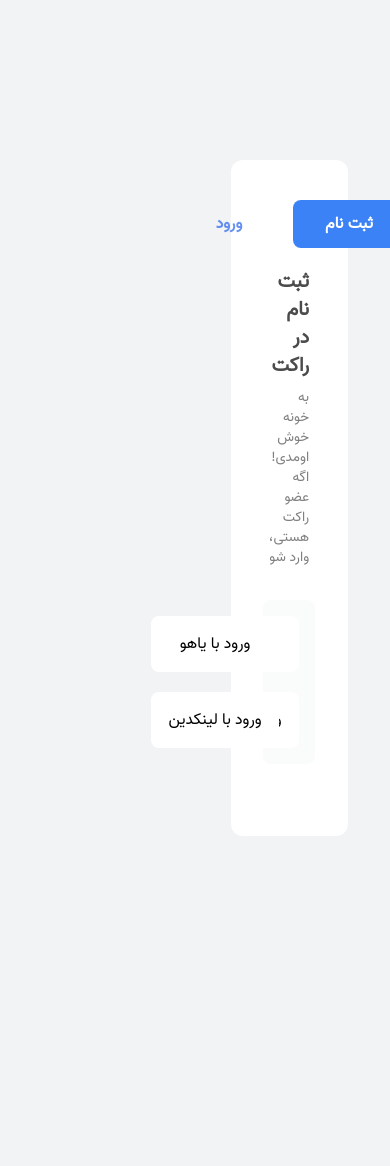
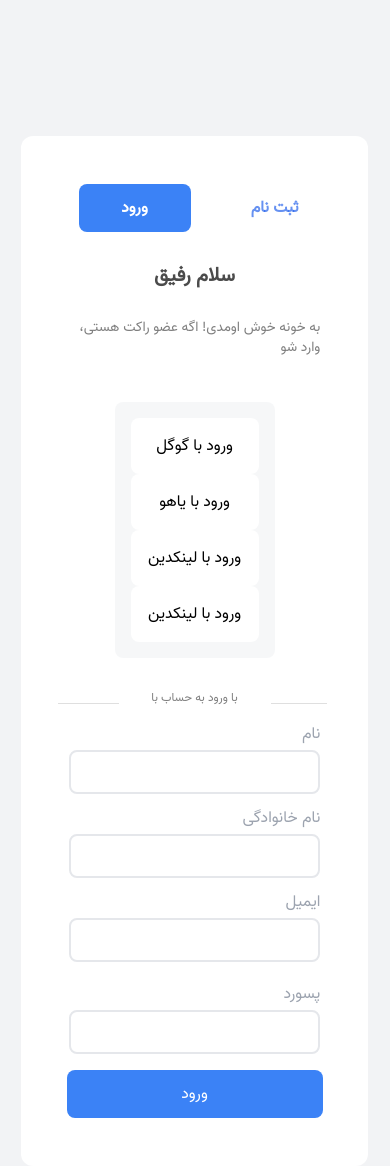
Before and after one commit to hasanghafuri/rocket1, a Vue app: page /Signin in a window 390 px wide. Before the commit the page ends 844 px from the top, so only its background shows below. Built offline with nearby package versions, Linux system fonts and the light colour scheme.

Commit message:
edit local

```diff
--- a/src/views/Login.vue
+++ b/src/views/Login.vue
@@ -1,5 +1,5 @@
 <template>
-  <div class="cont flex flex-col justify-center items-center">
+  <div class="flex flex-col justify-center text-center items-center">
     <div class="logo">
       <span class="cursor-pointer">
         <router-link to="/"> <Logo /> </router-link
@@ -7,12 +7,11 @@
     </div>
     <div class="form">
       <div class="login">
-        <router-link class="btn1" to="/signin">ثبت نام</router-link>
-        <button class="btn2">ورود</button>
+        <router-link class="btn1" to="/Signin">ثبت نام</router-link>
+        <router-link class="btn2" to="/login">ورود</router-link>
       </div>
-
       <div class="content">
-        <h1 class="font-bold text-xl opacity-70">سلام رفیق</h1>
+        <h1 class="font-bold text-xl opacity-70">ثبت نام در راکت</h1>
         <h6 class="opacity-50 text-sm pt-2">
           به خونه خوش اومدی! اگه عضو راکت هستی، وارد شو
         </h6>
@@ -25,42 +24,7 @@
         <span class="link"> ورود با لینکدین </span>
       </div>
 
-      <div class="maicontent">
-        <h3 class="h3 relative text-xs opacity-50 w-28 text-center">
-          با ورود به حساب با
-        </h3>
-        <span></span>
-      </div>
-      <div class="input1 flex flex-col text-black">
-        <label class="label" for="">نام</label>
-        <input
-          @input="$v.firstName.$touch()"
-          :class="{
-            'is-invalid': $v.firstName.$error,
-            'is-valid': !$v.firstName.$invalid,
-          }"
-          class="input"
-          type="text"
-          v-model.trim="$v.firstName.$model"
-        />
-        <template v-if="$v.firstName.$error">
-          <span v-if="!$v.firstName.required">لطفا نام خود را وارد کنید</span>
-        </template>
-      </div>
-      <div class="input1 flex flex-col mt-3">
-        <label class="label" for="">نام خانوادگی</label>
-        <input
-          @input="$v.lastName.$touch()"
-          :class="{
-            'is-invalid': $v.lastName.$error,
-            'is-valid': !$v.lastName.$invalid,
-          }"
-          class="input"
-          type="text"
-          v-model.trim="$v.lastName.$model"
-        />
-      </div>
-      <div class="input1 flex flex-col mt-3">
+      <div class="input1 flex flex-col">
         <label class="label">ایمیل</label>
         <input
           @input="$v.email.$touch()"
@@ -74,8 +38,8 @@
           type="email"
         />
       </div>
-      <div class="input1 flex flex-col">
-        <label class="label"> پسورد</label>
+      <div class="input1 mt-4 flex flex-col">
+        <label class="label" for="">پسورد</label>
         <input
           @input="$v.password.$touch()"
           :class="{
@@ -87,25 +51,16 @@
           :type="type"
         />
       </div>
-      <div>
-        <button
-          @click="submit"
-          :disabled="$v.$invalid"
-          class="mt-4 bg-gray-400 text-white p-3 px-4 w-64 text-center bg-blue-500 cursor-pointer rounded-lg hover:text-white"
-        >
-          ورود
-        </button>
-      </div>
+      <button
+        class="mt-4 bg-gray-400 text-white p-3 px-4 w-64 text-center bg-blue-500 cursor-pointer rounded-lg hover:text-white"
+      >
+        ورود
+      </button>
     </div>
   </div>
 </template>
 <script>
-import {
-  required,
-  maxLength,
-  minLength,
-  email,
-} from "vuelidate/lib/validators";
+import { required, minLength, email } from "vuelidate/lib/validators";
 import Logo from "../components/Logo.vue";
 export default {
   name: "Login",
@@ -130,35 +85,6 @@
       required,
       minLength: minLength(8),
     },
-    firstName: {
-      required,
-      minLength: minLength(5),
-      maxLength: maxLength(15),
-    },
-    lastName: {
-      required,
-      minLength: minLength(3),
-      maxLength: maxLength(15),
-    },
-  },
-  methods: {
-    submit() {
-      this.$v.$touch();
-
-      if (this.$v.$invalid) {
-        return;
-      }
-      localStorage.setItem(
-        "user",
-        JSON.stringify({
-          email: this.email,
-          password: this.password,
-          lastName: this.lastName,
-          firstName: this.firstName,
-        })
-      );
-      this.$router.push("/profail");
-    },
   },
 };
 </script>
@@ -166,24 +92,28 @@
 .logo {
   @apply mx-40 mt-24;
 }
+
 .form {
-  @apply bg-white mt-10  py-12 px-12  flex flex-col justify-center items-center rounded-xl;
+  @apply bg-white mt-16  py-10 px-10  flex flex-col justify-center items-center rounded-xl;
+}
+.form {
+  width: 30%;
 }
 
 .login {
   @apply items-center justify-center flex  gap-2 mb-5;
 }
+.btn2 {
+  @apply duration-200 rounded-lg text-blue-600 text-center hover:bg-blue-500 w-28 px-3 py-3 hover:border-blue-600 transition hover:text-white font-bold text-opacity-70;
+}
 .btn1 {
-  @apply duration-200 rounded-lg text-blue-600 hover:bg-blue-500 w-28 px-3 py-3 hover:border-blue-600 transition hover:text-white font-bold text-opacity-70;
-}
-.btn2 {
   @apply px-3 w-28 rounded-lg font-bold text-white bg-blue-500 py-3 text-center;
 }
 .content {
-  @apply mb-11 flex flex-col justify-center items-center;
+  @apply mb-8 flex flex-col justify-center items-center;
 }
 .links {
-  @apply bg-gray-100 mb-8 grid py-4 px-4 bg-opacity-20 rounded-lg;
+  @apply bg-gray-100 mb-8 grid py-4 px-4 bg-opacity-40 rounded-lg;
 }
 .links {
   grid-template-columns: repeat(2, minmax(0, 1fr));
@@ -191,29 +121,6 @@
 }
 .link {
   @apply bg-white px-4 py-4 w-32  rounded-lg border-transparent hover:bg-blue-100 transition-transform duration-200 delay-1000 cursor-pointer text-center;
-}
-.maicontent {
-  @apply mb-4;
-}
-h3:before {
-  content: "";
-  width: 100%;
-  height: 1px;
-  background-color: gray;
-  position: absolute;
-  top: 13px;
-  left: 132px;
-  opacity: 0.5;
-}
-h3:after {
-  content: "";
-  width: 100%;
-  height: 1px;
-  background-color: gray;
-  position: absolute;
-  top: 13px;
-  right: 132px;
-  opacity: 0.5;
 }
 .input {
   @apply w-80 border-2 hover:border-blue-300 rounded-lg pt-4 px-3 focus:bg-white duration-300 outline-none transition-all;
@@ -227,65 +134,4 @@
 .is-valid {
   @apply border-green-500 border-2;
 }
-@media screen and (max-width: 670px) {
-  .cont {
-    margin-right: 110px;
-  }
-}
-@media screen and (max-width: 520px) {
-  .form {
-    width: 100%;
-  }
-  .content {
-    gap: 20px;
-    margin-top: 10px;
-  }
-  .links {
-    display: flex;
-    flex-direction: column;
-    gap: 0px;
-  }
-  .h3:before {
-    content: "";
-    width: 50%;
-    height: 1px;
-    background-color: gray;
-    position: absolute;
-    top: 13px;
-    left: 132px;
-    opacity: 0.5;
-  }
-  .h3:after {
-    content: "";
-    width: 54%;
-    height: 1px;
-    background-color: gray;
-    position: absolute;
-    top: 13px;
-    right: 132px;
-    opacity: 0.5;
-  }
-  .input1 {
-    width: 100%;
-  }
-  .input {
-    width: 100%;
-  }
-}
-@media screen and (max-width: 450px) {
-  .cont {
-    margin-right: 200px;
-  }
-  .form {
-    width: 145%;
-  }
-}
-@media screen and (max-width: 420px) {
-  .cont {
-    margin-right: 189px;
-  }
-  .form {
-    width: 173%;
-  }
-}
 </style>
--- a/src/views/Signin.vue
+++ b/src/views/Signin.vue
@@ -1,5 +1,5 @@
 <template>
-  <div class="flex flex-col justify-center items-center">
+  <div class="cont flex flex-col justify-center items-center">
     <div class="logo">
       <span class="cursor-pointer">
         <router-link to="/"> <Logo /> </router-link
@@ -7,11 +7,12 @@
     </div>
     <div class="form">
       <div class="login">
-        <button class="btn1">ثبت نام</button>
-        <router-link class="btn2" to="/login">ورود</router-link>
+        <router-link class="btn1" to="/signin">ثبت نام</router-link>
+        <router-link class="btn2" to="/Login">ورود</router-link>
       </div>
+
       <div class="content">
-        <h1 class="font-bold text-xl opacity-70">ثبت نام در راکت</h1>
+        <h1 class="font-bold text-xl opacity-70">سلام رفیق</h1>
         <h6 class="opacity-50 text-sm pt-2">
           به خونه خوش اومدی! اگه عضو راکت هستی، وارد شو
         </h6>
@@ -23,15 +24,142 @@
         <span class="link"> ورود با لینکدین </span>
         <span class="link"> ورود با لینکدین </span>
       </div>
+
+      <div class="maicontent">
+        <h3 class="h3 relative text-xs opacity-50 w-28 text-center">
+          با ورود به حساب با
+        </h3>
+        <span></span>
+      </div>
+      <div class="input1 flex flex-col text-black">
+        <label class="label" for="">نام</label>
+        <input
+          @input="$v.firstName.$touch()"
+          :class="{
+            'is-invalid': $v.firstName.$error,
+            'is-valid': !$v.firstName.$invalid,
+          }"
+          class="input"
+          type="text"
+          v-model.trim="$v.firstName.$model"
+        />
+        <template v-if="$v.firstName.$error">
+          <span v-if="!$v.firstName.required">لطفا نام خود را وارد کنید</span>
+        </template>
+      </div>
+      <div class="input1 flex flex-col mt-3">
+        <label class="label" for="">نام خانوادگی</label>
+        <input
+          @input="$v.lastName.$touch()"
+          :class="{
+            'is-invalid': $v.lastName.$error,
+            'is-valid': !$v.lastName.$invalid,
+          }"
+          class="input"
+          type="text"
+          v-model.trim="$v.lastName.$model"
+        />
+      </div>
+      <div class="input1 flex flex-col mt-3">
+        <label class="label">ایمیل</label>
+        <input
+          @input="$v.email.$touch()"
+          :class="{
+            'is-invalid': $v.email.$error,
+            'is-valid': !$v.email.$invalid,
+          }"
+          v-model.trim="$v.email.$model"
+          dir="ltr"
+          class="input mb-5 text-black"
+          type="email"
+        />
+      </div>
+      <div class="input1 flex flex-col">
+        <label class="label"> پسورد</label>
+        <input
+          @input="$v.password.$touch()"
+          :class="{
+            'is-invalid': $v.password.$error,
+            'is-valid': !$v.password.$invalid,
+          }"
+          v-model.trim="$v.password.$model"
+          class="input"
+          :type="type"
+        />
+      </div>
+      <div>
+        <button
+          @click="submit"
+          :disabled="$v.$invalid"
+          class="mt-4 bg-gray-400 text-white p-3 px-4 w-64 text-center bg-blue-500 cursor-pointer rounded-lg hover:text-white"
+        >
+          ورود
+        </button>
+      </div>
     </div>
   </div>
 </template>
 <script>
-import Logo from "./../components/Logo.vue";
+import {
+  required,
+  maxLength,
+  minLength,
+  email,
+} from "vuelidate/lib/validators";
+import Logo from "../components/Logo.vue";
 export default {
   name: "Signin",
   components: {
     Logo,
+  },
+  data() {
+    return {
+      type: "password",
+      email: "",
+      password: "",
+      firstName: "",
+      lastName: "",
+    };
+  },
+  validations: {
+    email: {
+      required,
+      email,
+    },
+    password: {
+      required,
+      minLength: minLength(8),
+    },
+    firstName: {
+      required,
+      minLength: minLength(2),
+      maxLength: maxLength(15),
+    },
+    lastName: {
+      required,
+      minLength: minLength(3),
+      maxLength: maxLength(15),
+    },
+  },
+  methods: {
+    submit() {
+      this.$v.$touch();
+
+      if (this.$v.$invalid) {
+        return;
+      }
+      const users = localStorage.getItem("users")
+        ? JSON.parse(localStorage.getItem("users"))
+        : [];
+      users.push({
+        email: this.email,
+        password: this.password,
+        lastName: this.lastName,
+        firstName: this.firstName,
+      });
+      localStorage.setItem("users", JSON.stringify(users));
+      this.$router.push("/profail");
+    },
   },
 };
 </script>
@@ -39,28 +167,24 @@
 .logo {
   @apply mx-40 mt-24;
 }
-
 .form {
-  @apply bg-white mt-16  py-10 px-10 mx-40 flex flex-col justify-center items-center rounded-xl;
-}
-.form {
-  width: 30%;
+  @apply bg-white mt-10  py-12 px-12  flex flex-col justify-center items-center rounded-xl;
 }
 
 .login {
   @apply items-center justify-center flex  gap-2 mb-5;
 }
+.btn1 {
+  @apply duration-200 rounded-lg text-blue-600 hover:bg-blue-500 w-28 px-3 py-3 hover:border-blue-600 transition hover:text-white font-bold text-opacity-70;
+}
 .btn2 {
-  @apply duration-200 rounded-lg text-blue-600 text-center hover:bg-blue-500 w-28 px-3 py-3 hover:border-blue-600 transition hover:text-white font-bold text-opacity-70;
-}
-.btn1 {
   @apply px-3 w-28 rounded-lg font-bold text-white bg-blue-500 py-3 text-center;
 }
 .content {
-  @apply mb-8 flex flex-col justify-center items-center;
+  @apply mb-11 flex flex-col justify-center items-center;
 }
 .links {
-  @apply bg-gray-100 mb-8 grid py-4 px-4 bg-opacity-40 rounded-lg;
+  @apply bg-gray-100 mb-8 grid py-4 px-4 bg-opacity-70  rounded-lg;
 }
 .links {
   grid-template-columns: repeat(2, minmax(0, 1fr));
@@ -69,4 +193,100 @@
 .link {
   @apply bg-white px-4 py-4 w-32  rounded-lg border-transparent hover:bg-blue-100 transition-transform duration-200 delay-1000 cursor-pointer text-center;
 }
+.maicontent {
+  @apply mb-4;
+}
+h3:before {
+  content: "";
+  width: 100%;
+  height: 1px;
+  background-color: gray;
+  position: absolute;
+  top: 13px;
+  left: 132px;
+  opacity: 0.5;
+}
+h3:after {
+  content: "";
+  width: 100%;
+  height: 1px;
+  background-color: gray;
+  position: absolute;
+  top: 13px;
+  right: 132px;
+  opacity: 0.5;
+}
+.input {
+  @apply w-80 border-2 hover:border-blue-300 rounded-lg pt-4 px-3 focus:bg-white duration-300 outline-none transition-all;
+}
+.label {
+  @apply font-normal text-gray-400 mb-1;
+}
+.is-invalid {
+  @apply border-red-400;
+}
+.is-valid {
+  @apply border-green-500 border-2;
+}
+@media screen and (max-width: 670px) {
+  .cont {
+    margin-right: 110px;
+  }
+}
+@media screen and (max-width: 520px) {
+  .form {
+    width: 100%;
+  }
+  .content {
+    gap: 20px;
+    margin-top: 10px;
+  }
+  .links {
+    display: flex;
+    flex-direction: column;
+    gap: 0px;
+  }
+  .h3:before {
+    content: "";
+    width: 50%;
+    height: 1px;
+    background-color: gray;
+    position: absolute;
+    top: 13px;
+    left: 132px;
+    opacity: 0.5;
+  }
+  .h3:after {
+    content: "";
+    width: 54%;
+    height: 1px;
+    background-color: gray;
+    position: absolute;
+    top: 13px;
+    right: 132px;
+    opacity: 0.5;
+  }
+  .input1 {
+    width: 100%;
+  }
+  .input {
+    width: 100%;
+  }
+}
+@media screen and (max-width: 450px) {
+  .cont {
+    margin-right: 200px;
+  }
+  .form {
+    width: 145%;
+  }
+}
+@media screen and (max-width: 420px) {
+  .cont {
+    margin-right: 189px;
+  }
+  .form {
+    width: 173%;
+  }
+}
 </style>
```
Also changed, not shown: src/components/UserProfail.vue (+6 -1 lines), src/views/profail.vue (+10 -1 lines).
